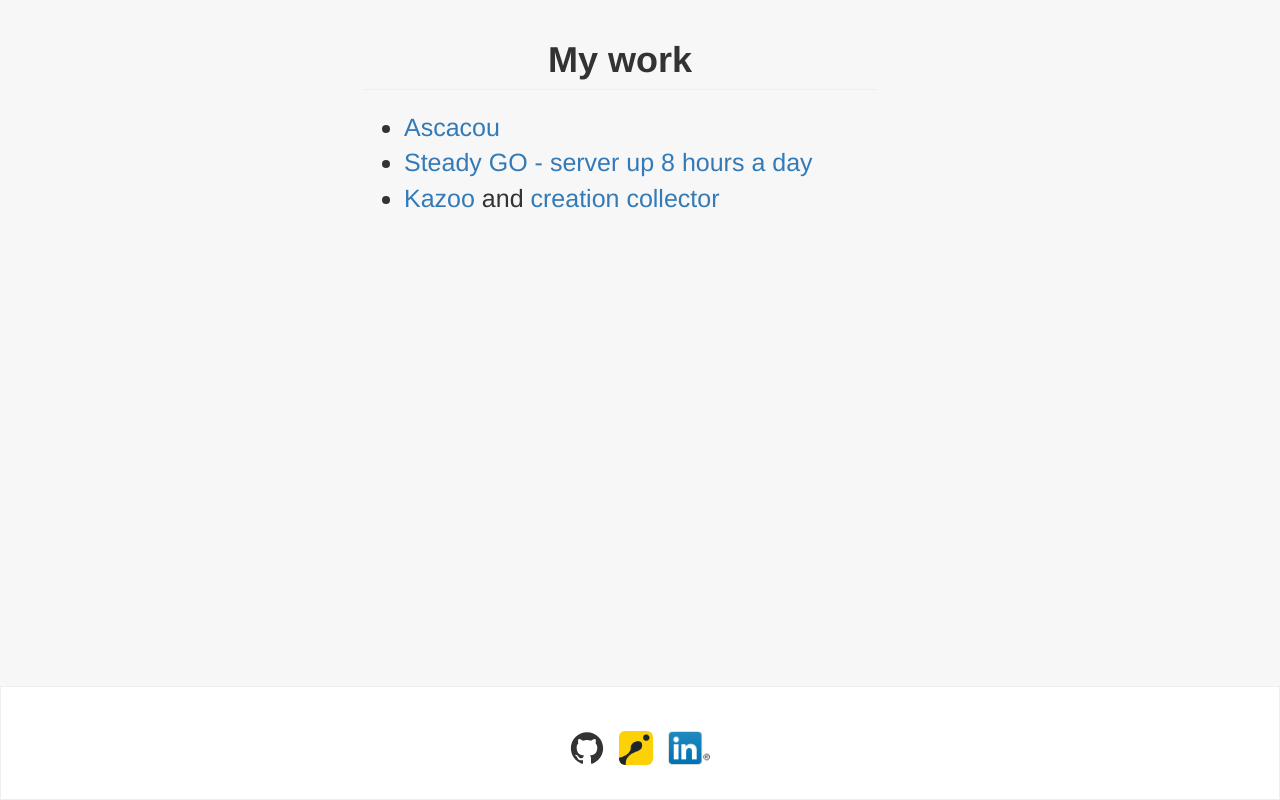
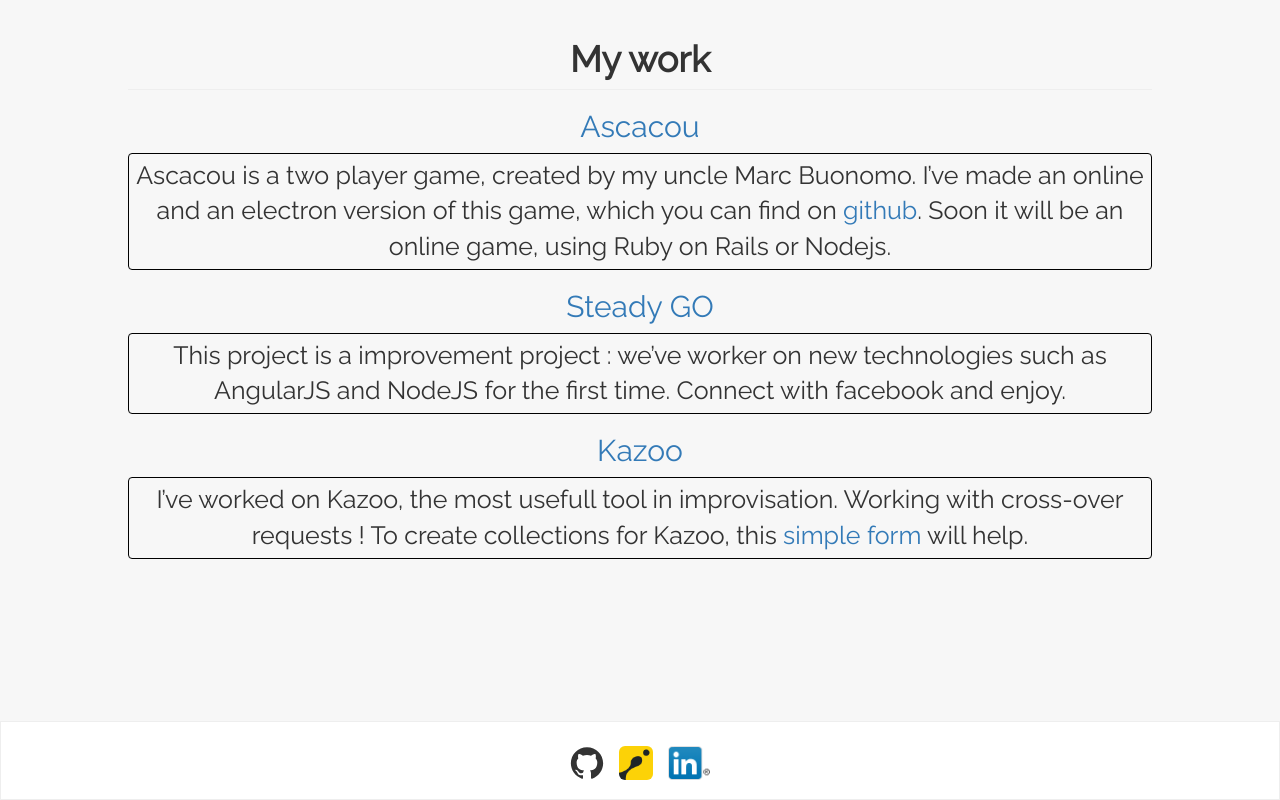
Before and after one commit to BuonOmo/buonomo.github.io, a plain HTML site: page index.html in a window 1280 px wide. Drawn offline with nearby package versions, Linux system fonts and the light colour scheme.

Commit message:
Improve CSS and add text

```diff
--- a/css/master.css
+++ b/css/master.css
@@ -6,10 +6,26 @@ body {
   font-size: 25px;
   background-color: #f7f7f7;
   min-height: 100vh;
+  text-align: center;
+}
+
+/*———————————————————————————————————————————————————————————————————————*\
+    $fonts
+\*———————————————————————————————————————————————————————————————————————*/
+h1,h2,p {
+  font-family: Raleway;
+}
+
+.container-fluid {
+  padding-left: 10%;
+  padding-right: 10%;
+}
+h2 + p {
+  border: 1px solid #000;
+  border-radius: 4px;
+  padding: 4px;
 }
 h1 {
-  width: 40vw;
-  text-align: center;
   font-weight: bold;
 }
 li:hover {
@@ -31,8 +47,8 @@ footer {
   bottom: 0;
   position: absolute;
   width: 100%;
-  padding-top: 40px;
-  padding-bottom: 30px;
+  padding-top: 20px;
+  padding-bottom: 15px;
   margin-top: 100px;
 }
 img {
--- a/index.html
+++ b/index.html
@@ -23,6 +23,10 @@
     <link rel="stylesheet" href="css/master.css">
     <link rel="canonical" href="http://buonomo.github.io">
 
+
+    <link rel="stylesheet" type="text/css" href="//fonts.googleapis.com/css?family=Inconsolata"/>
+    <link rel='stylesheet' type='text/css' href='//fonts.googleapis.com/css?family=Raleway'/>
+
     <!--[if lt IE 9]>
       <script src="https://oss.maxcdn.com/libs/html5shiv/3.7.2/html5shiv.js"></script>
       <script src="https://oss.maxcdn.com/libs/respond.js/1.4.2/respond.min.js"></script>
@@ -35,11 +39,22 @@
     </noscript>
     <div class="container-fluid">
       <h1 class="page-header">My work</h1>
-      <ul>
-        <li><a href="asc/index.html">Ascacou</a></li>
-        <li><a href="http://steadygo.herokuapp.com/">Steady GO - server up 8 hours a day</a></li>
-        <li><a href="http://tti.insa-lyon.fr/kazoo/master.html">Kazoo</a> and <a href="http://tti.insa-lyon.fr/col/index.html"> creation collector</a></li>
-      </ul>
+      <h2><a href="asc/index.html">Ascacou</a></h2>
+      <p>
+        Ascacou is a two player game, created by my uncle Marc Buonomo.
+        I’ve made an online and an electron version of this game, which you can find on <a href="https://github.com/BuonOmo/ascacou">github</a>.
+        Soon it will be an online game, using Ruby on Rails or Nodejs.
+      </p>
+      <h2><a href="http://steadygo.herokuapp.com/">Steady GO</a></h2>
+      <p>
+        This project is a improvement project : we’ve worker on new technologies such as AngularJS and NodeJS for the first time.
+        Connect with facebook and enjoy.
+      </p>
+      <h2><a href="http://tti.insa-lyon.fr/kazoo/master.html">Kazoo</a></h2>
+        <p>
+          I’ve worked on Kazoo, the most usefull tool in improvisation. Working with cross-over requests !
+          To create collections for Kazoo, this <a href="http://tti.insa-lyon.fr/col/index.html">simple form</a> will help.
+        </p>
     </div>
     <footer>
       <a href="https://github.com/BuonOmo/" target="_blank"><img alt="github" src="/icons/github.svg"/></a>
```
